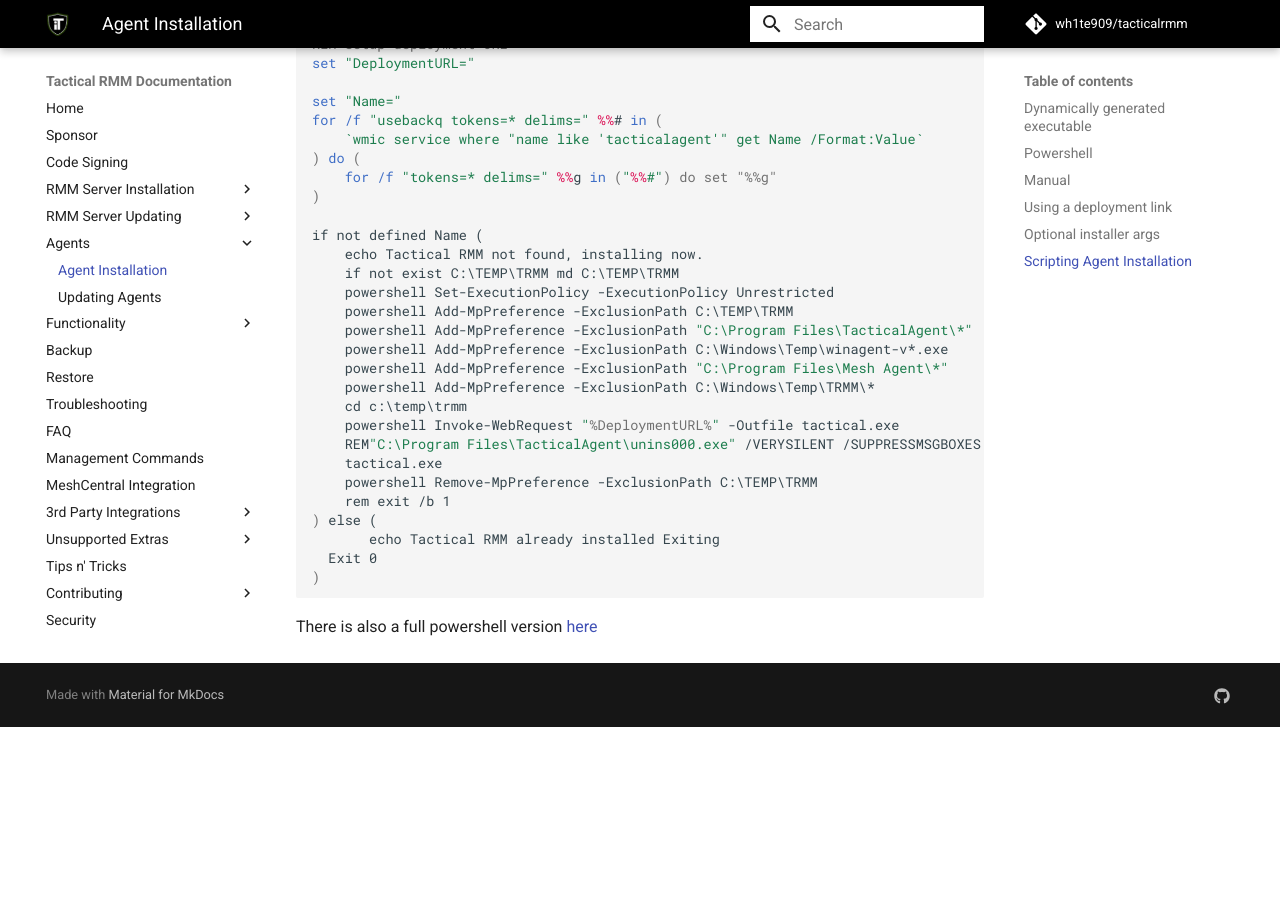
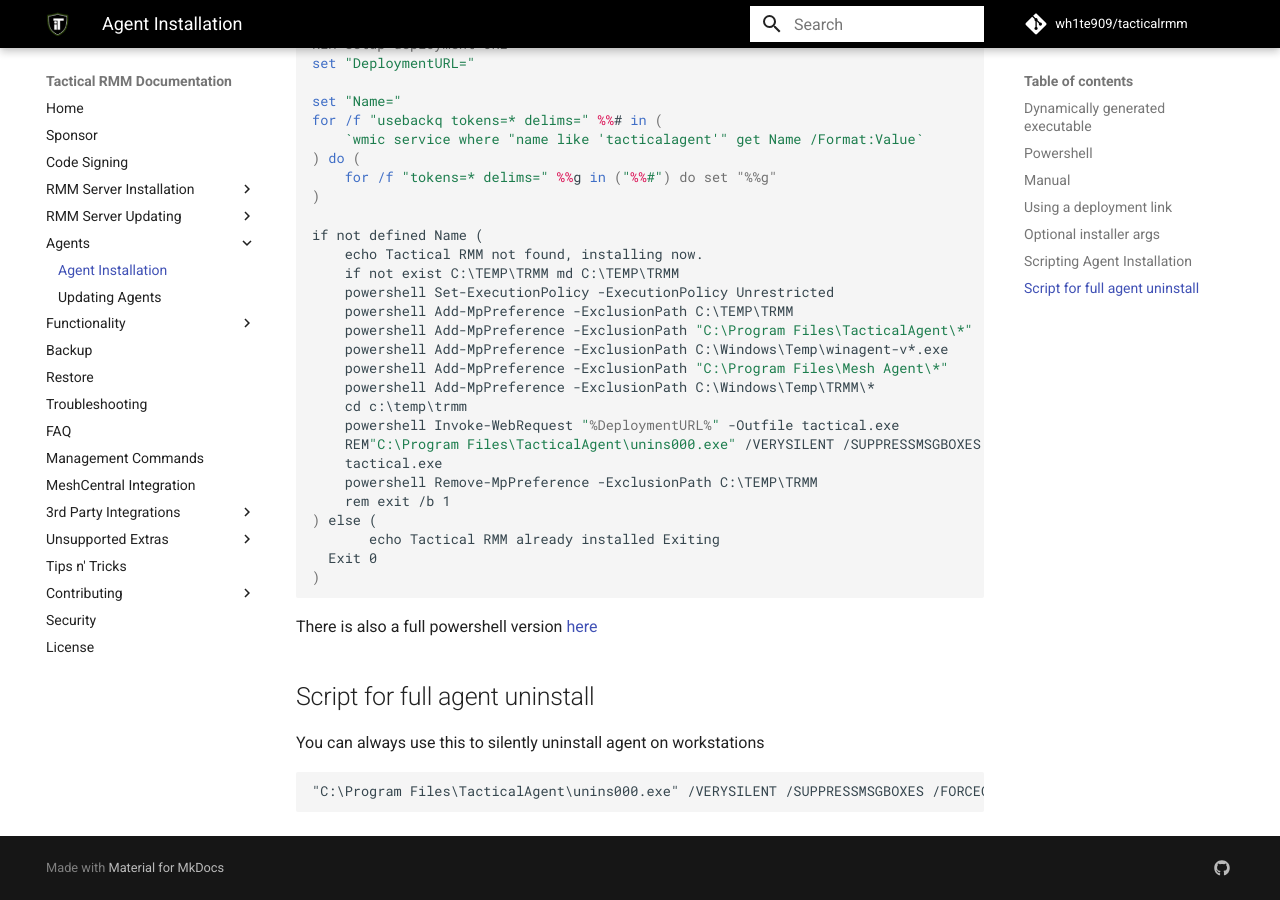
Before and after one commit to amidaware/trmm-docs, an MkDocs documentation site: the page built from docs/docs/install_agent.md, in a window 1280 px wide and 900 px high, scrolled down 3220 px. Built offline with MkDocs 1.6.1 and Material for MkDocs 9.7.7, drawn with Linux system fonts in a browser that asks for light colours; comment, search, counter and statistics services are not loaded; before the commit the page ends 3947 px from its top, so only the background shows below that.

Commit message:
docs - backup and silent uninstall tweaks

````diff
--- a/docs/docs/install_agent.md
+++ b/docs/docs/install_agent.md
@@ -127,3 +127,11 @@
 ```
 
 There is also a full powershell version [here](https://wh1te909.github.io/tacticalrmm/3rdparty_screenconnect/#install-tactical-rmm-via-screeconnect-commands-window)
+
+## Script for full agent uninstall
+
+You can always use this to silently uninstall agent on workstations
+
+```cmd
+"C:\Program Files\TacticalAgent\unins000.exe" /VERYSILENT /SUPPRESSMSGBOXES /FORCECLOSEAPPLICATIONS
+```
````
Also changed, not shown: docs/docs/backup.md (+3 -0 lines).
